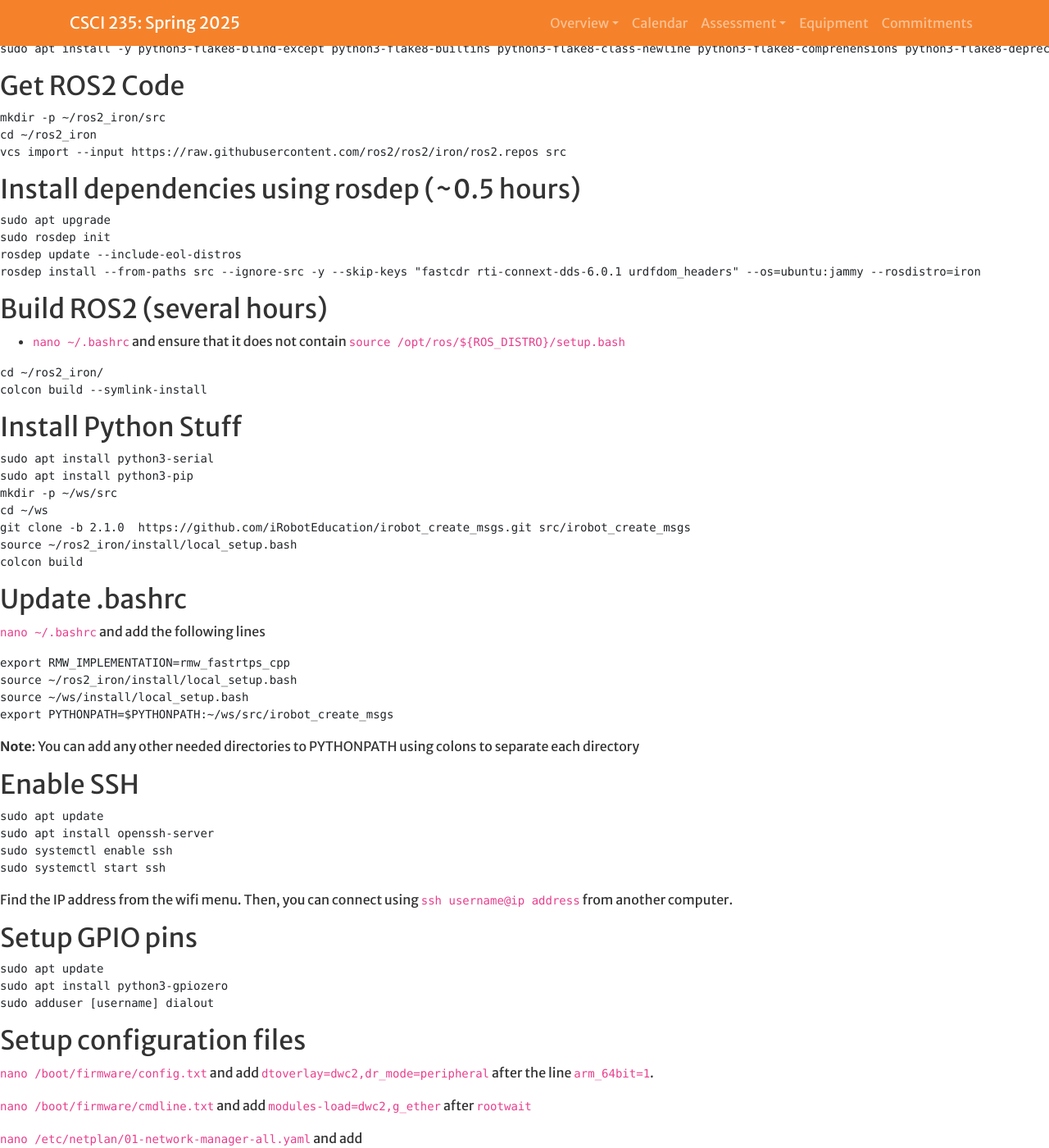
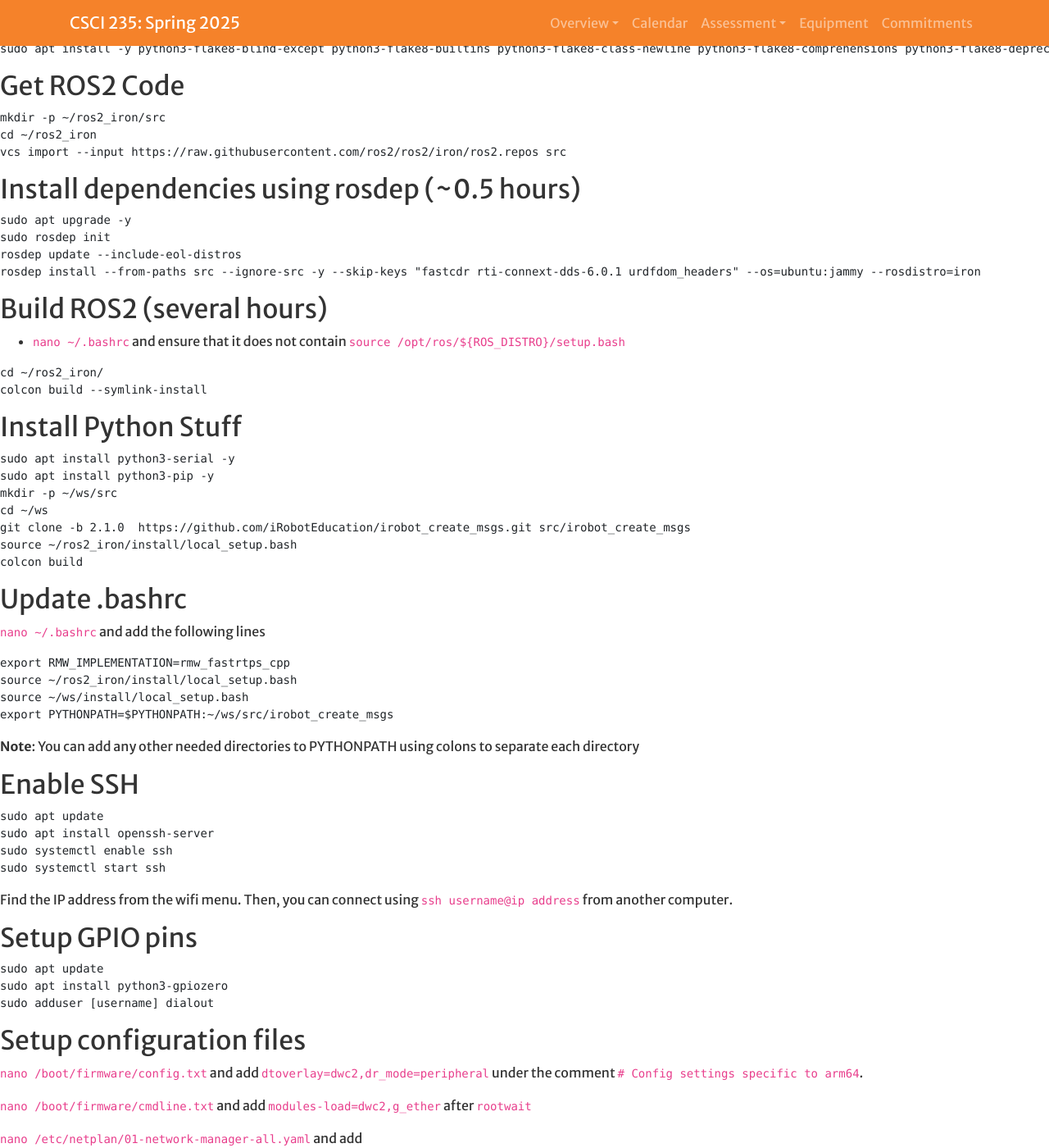
Before and after one commit to Hendrix-CS/csci235, a Jekyll site: the page built from robot_setup.md, in a window 1280 px wide and 1400 px high, scrolled down 791 px. Shown: the whole window at 82% size. Built offline with Jekyll 4.4.1, drawn with Linux system fonts in a browser that asks for light colours; our own code applies the rules of GitHub Pages for plain Markdown files; a script that is not in the unit is left out.

Commit message:
Minor updates and fixes

````diff
--- a/robot_setup.md
+++ b/robot_setup.md
@@ -49,7 +49,7 @@ vcs import --input https://raw.githubusercontent.com/ros2/ros2/iron/ros2.repos s
 ## Install dependencies using rosdep (~0.5 hours)
 
 ```
-sudo apt upgrade
+sudo apt upgrade -y
 sudo rosdep init
 rosdep update --include-eol-distros
 rosdep install --from-paths src --ignore-src -y --skip-keys "fastcdr rti-connext-dds-6.0.1 urdfdom_headers" --os=ubuntu:jammy --rosdistro=iron
@@ -69,8 +69,8 @@ colcon build --symlink-install
 ## Install Python Stuff
 
 ```
-sudo apt install python3-serial
-sudo apt install python3-pip
+sudo apt install python3-serial -y
+sudo apt install python3-pip -y
 mkdir -p ~/ws/src
 cd ~/ws
 git clone -b 2.1.0  https://github.com/iRobotEducation/irobot_create_msgs.git src/irobot_create_msgs
@@ -115,7 +115,7 @@ sudo adduser [username] dialout
 
 ## Setup configuration files
 
-`nano /boot/firmware/config.txt` and add `dtoverlay=dwc2,dr_mode=peripheral` after the line `arm_64bit=1`.
+`nano /boot/firmware/config.txt` and add `dtoverlay=dwc2,dr_mode=peripheral` under the comment `# Config settings specific to arm64`.
 
 `nano /boot/firmware/cmdline.txt` and add `modules-load=dwc2,g_ether` after `rootwait`
 
````
Also changed, not shown: robot_setup_pi_4.md (+1 -1 lines).
